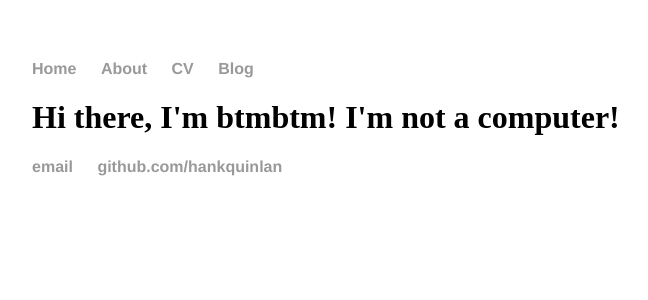
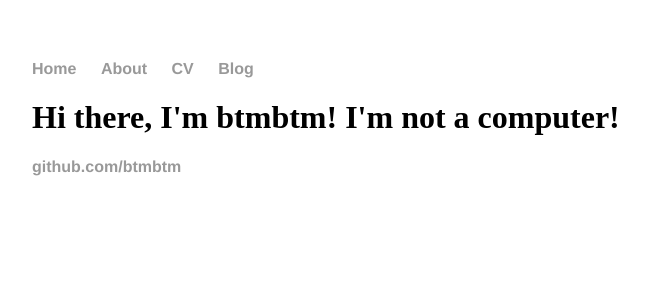
Before and after one commit to btmbtm/btmbtm.github.io, a Jekyll site: the page built from index.html, in a window 1280 px wide. Shown: the top 300 px of the page, without its empty margins (160-808 px from the left). Built offline with Jekyll 4.4.1, drawn with Linux system fonts in a browser that asks for light colours; Markdown is read by kramdown in place of the engine named in the settings.

Commit message:
Update default.html

```diff
--- a/_layouts/default.html
+++ b/_layouts/default.html
@@ -21,8 +21,7 @@
 			</div><!-- /.container -->
 			<footer>
 	    		<ul>
-	        		<li><a href="mailto:hankquinlanhub@gmail.com">email</a></li>
-	        		<li><a href="https://github.com/hankquinlan">github.com/hankquinlan</a></li>
+	        		<li><a href="https://github.com/hankquinlan">github.com/btmbtm</a></li>
 				</ul>
 			</footer>
 		</body>
```
